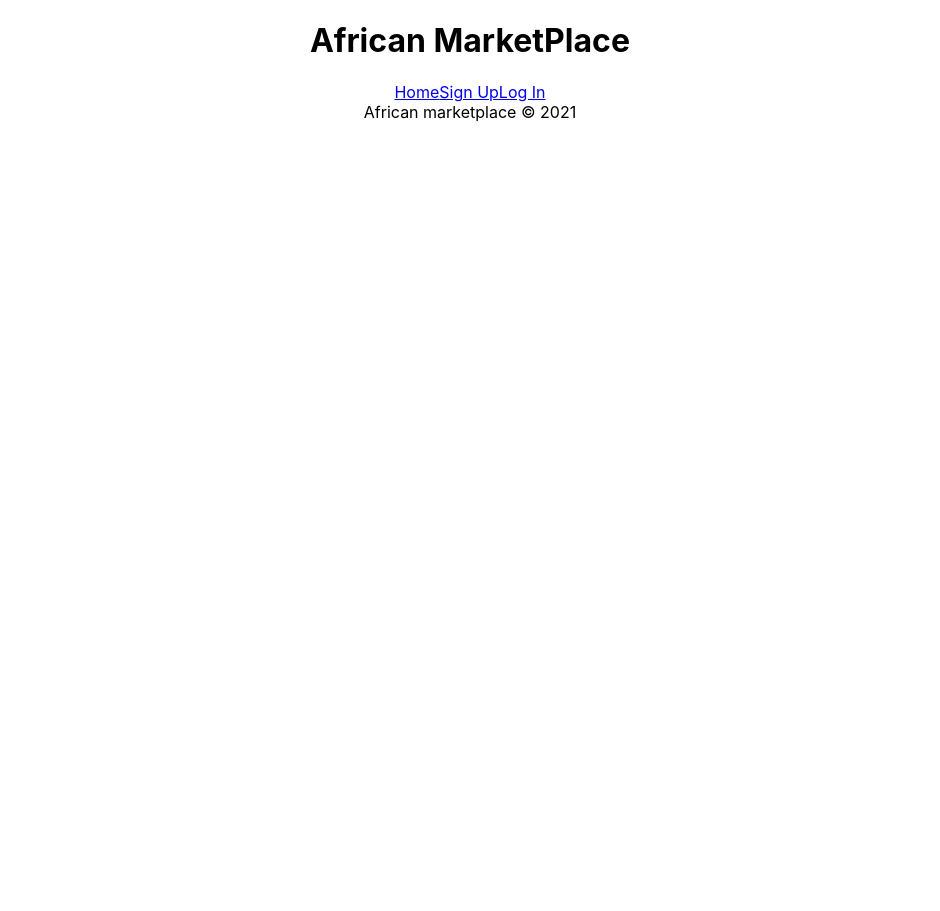
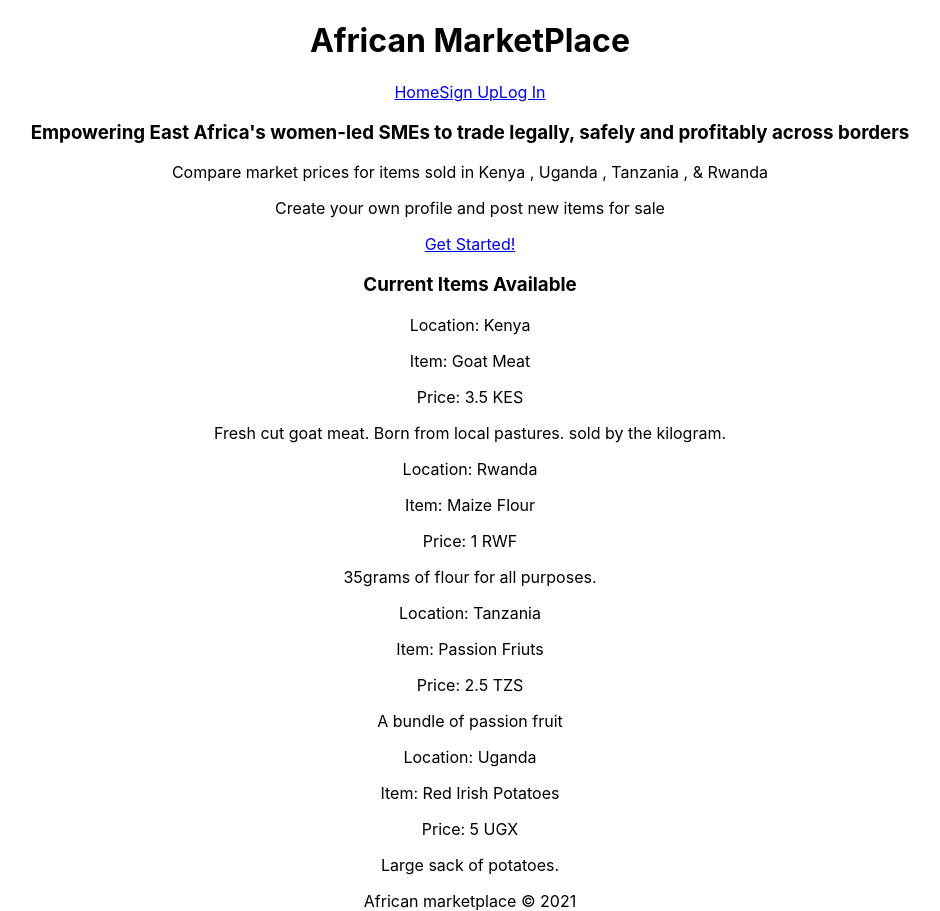
Before and after one commit to BWPT-African-Marketplace/Frontend, a React (Create React App) app: page / in a window 1280 px wide. Shown: the whole page, without its empty margins (170-1110 px from the left). Before the commit the page ends 800 px from the top, so only its background shows below. Built offline with nearby package versions, Linux system fonts and the light colour scheme.

Commit message:
Add Home Page

```diff
--- a/package.json
+++ b/package.json
@@ -12,6 +12,7 @@
     "react-router-dom": "^5.2.0",
     "react-scripts": "4.0.3",
     "styled-components": "^5.2.1",
+    "uuid": "^8.3.2",
     "web-vitals": "^1.1.0",
     "yup": "^0.32.9"
   },
--- a/src/App.css
+++ b/src/App.css
@@ -2,37 +2,7 @@
   text-align: center;
 }
 
-.App-logo {
-  height: 40vmin;
-  pointer-events: none;
-}
-
-@media (prefers-reduced-motion: no-preference) {
-  .App-logo {
-    animation: App-logo-spin infinite 20s linear;
-  }
-}
-
-.App-header {
-  background-color: #282c34;
-  min-height: 100vh;
-  display: flex;
-  flex-direction: column;
-  align-items: center;
-  justify-content: center;
-  font-size: calc(10px + 2vmin);
-  color: white;
-}
-
-.App-link {
-  color: #61dafb;
-}
-
-@keyframes App-logo-spin {
-  from {
-    transform: rotate(0deg);
-  }
-  to {
-    transform: rotate(360deg);
-  }
-}
+/* red -  #E84C3D
+   gray - #F3F3F3
+   dk gray - #2A2A2A
+   */
--- a/src/App.js
+++ b/src/App.js
@@ -1,12 +1,16 @@
+import Data from './components/DummyData'
 import Nav from './components/Nav'
 import Footer from './components/Footer'
+import Home from './pages/Home'
 import SignUp from './pages/SignUp'
 import LogIn from './pages/LogIn'
 import Profile from './pages/Profile'
 import { Route, Switch } from 'react-router-dom'
 import './App.css';
+import { useState } from 'react'
 
 function App() {
+  const [dumbData] = useState(Data)
   return (
     <div className="App">
      <Nav/>
@@ -19,7 +23,10 @@ function App() {
             <LogIn/>
           </Route>
           <Route path='/profile'>
-            <Profile/>
+            <Profile data = {dumbData}/>
+          </Route>
+          <Route path='/'>
+            <Home data = {dumbData}/>
           </Route>
         </Switch>
      </main>
--- /dev/null
+++ b/src/components/CreateItem.js
@@ -0,0 +1,14 @@
+import React from 'react'
+
+const CreateItem = ({item}) => {
+    return (
+        <div key = {item.id}>
+        <p>Location: {item.location}</p>
+        <p>Item: {item.itemName}</p>
+        <p>Price: {item.price}  <span>{item.value}</span></p>
+        <p>{item.description}</p>
+    </div>
+    )
+}
+
+export default CreateItem
--- /dev/null
+++ b/src/components/DummyData.js
@@ -0,0 +1,40 @@
+import { v4 as uuidv4 } from 'uuid';
+const Data = [
+    {
+        id: uuidv4(),
+        location:'Kenya',
+        itemName: 'Goat Meat' ,
+        price: '3.5',
+        value: 'KES',
+        description: 'Fresh cut goat meat. Born from local pastures. sold by the kilogram.'
+
+    },
+    {
+        id: uuidv4(),
+        location:'Rwanda',
+        itemName: 'Maize Flour' ,
+        price: '1',
+        value: 'RWF',
+        description: '35grams of flour for all purposes.'
+
+    },
+    {
+        id: uuidv4(),
+        location:'Tanzania',
+        itemName: 'Passion Friuts' ,
+        price: '2.5',
+        value: 'TZS',
+        description: 'A bundle of passion fruit'
+
+    },
+    {
+        id: uuidv4(),
+        location:'Uganda',
+        itemName: 'Red Irish Potatoes' ,
+        price: '5',
+        value: 'UGX',
+        description: 'Large sack of potatoes.'
+
+    },
+]
+ export default Data
--- a/src/components/MarketReference.js
+++ b/src/components/MarketReference.js
@@ -38,7 +38,7 @@ const Reference = () => {
 
             }
                return(
-                <article>
+                <article key = {Math.random() * 100}>
                     <h3>{title} Products</h3>
                     <ul>
                         {list.map( product => {
--- /dev/null
+++ b/src/pages/Home.js
@@ -0,0 +1,20 @@
+import React, { useState } from 'react'
+import { Link } from 'react-router-dom'
+import CreateItem from '../components/CreateItem'
+const Home = ({data}) => {
+    const [allItems] = useState(data)
+    return(
+        <section>
+            <article>
+                <h1> Empowering East Africa's women-led SMEs to trade legally, safely and profitably across borders</h1>
+                <p>Compare market prices for items sold in Kenya , Uganda , Tanzania , & Rwanda</p>
+                <p>Create your own profile and post new items for sale</p>
+                <Link to='/signup'>Get Started!</Link>
+            </article>
+            <h3>Current Items Available</h3>
+       { allItems.map( item => <CreateItem item = {item} /> )}
+        </section>
+    )
+}
+
+export default Home
--- a/src/pages/Profile.js
+++ b/src/pages/Profile.js
@@ -1,7 +1,9 @@
 import axios from 'axios'
-import React, { useState } from 'react'
+import React, { useState , useEffect} from 'react'
 import * as Yup from 'yup'
 import Reference from '../components/MarketReference'
+import CreateItem from '../components/CreateItem'
+import { v4 as uuidv4 } from 'uuid';
 const ItemSchema = Yup.object().shape({
     location:Yup
     .string()
@@ -15,20 +17,22 @@ const ItemSchema = Yup.object().shape({
     price:Yup
     .string()
     .required('Price Is Required'),
-    money:Yup
+    value:Yup
     .string()
-    .oneOf(['SHILLING','FRANC','USD','BITCOIN'] , 'Currency Is Required')
+    .oneOf(['KES','UGX','TZS', 'RWF' ,'BITCOIN'] , 'Currency Is Required')
+    .required()
 })
-const newItem = {id:Math.random() * 1000, location:'', itemName:'', description:'', price:'', money:''}
-const itemErrors = {location:'', itemName:'', description:'', price:'', money:''}
+const newItem = {id: uuidv4(), location:'', itemName:'', description:'', price:'', value:''}
+const itemErrors = {location:'', itemName:'', description:'', price:'', value:''}
 
 
 
-const Profile = () => {
+const Profile = ({data}) => {
     const [listing , setListing] = useState(newItem)
     const [formErrors , setFormErrors] = useState(itemErrors)
-    const [shopItems , setShopItems] = useState([])
-
+    const [shopItems , setShopItems] = useState(data)
+    const [ disabled , setDisabled] = useState(true)
+    console.log(shopItems)
     const validateItem = (name ,value) => {
         Yup.reach(ItemSchema , name)
         .validate(value)
@@ -37,10 +41,19 @@ const Profile = () => {
     }
 
     const handleChange = e => {
+        e.preventDefault()
         const { name , value } = e.target
         setListing({ ...listing , [name]: value })
        validateItem(name , value)
     }
+
+    // Enable Button
+    useEffect( () => {
+        ItemSchema.isValid(listing)
+        .then(isValid => setDisabled(!isValid))
+        .catch( err => console.log(err))
+    },[listing] )
+
     const postNewListing = item => {
         axios.post("https://reqres.in/api/order", item)
         .then( res => {
@@ -59,13 +72,13 @@ const Profile = () => {
 
         <section>
             <h2>Welcome Back!</h2>
-            <Reference/>
+            <Reference key = {uuidv4()}/>
             <h5>Create A New Listing</h5>
             <form onSubmit={handleSubmit}>
                 <div>{formErrors.location}</div>
                 <div>{formErrors.itemName}</div>
                 <div>{formErrors.price}</div>
-                <div>{formErrors.money}</div>
+                <div>{formErrors.value}</div>
                 <label htmlFor='location'>Location</label>
                 <select
                     name='location'
@@ -100,29 +113,21 @@ const Profile = () => {
                     className='price'
                 />
                 <select
-                    name='money'
-                    value={listing.money}
+                    name='value'
+                    value={listing.value}
                     onChange={handleChange}
                     >
                     <option value=''>--Select Currency--</option>
-                    <option value='SHILLING'>Shilling</option>
-                    <option value='FRANC'>Franc</option>
-                    <option value='USD'>USD</option>
+                    <option value='KES'>Kenyan Shilling</option>
+                    <option value='UGX'>Ugandan Shilling</option>
+                    <option value='TZS'>Tanzanian Shilling</option>
+                    <option value='RWF'>Rwandan Franc</option>
                     <option value='BITCOIN'>BitCoin</option>
                 </select>
                 </label>
-                <button>Add Item</button>
+                <button disabled = {disabled}>Add Item</button>
             </form>
-            {shopItems.map( item => {
-                return (
-                    <div key = {item.id}>
-                    <p>Location: {item.location}</p>
-                    <p>Item: {item.itemName}</p>
-                    <p>Price: {item.price}  <span>{item.money}</span></p>
-                    <p>{item.description}</p>
-                </div>
-                )
-            } )}
+            {shopItems.map( item => <CreateItem item = {item} /> )}
 
         </section>
     )
```
Also changed, not shown: 1 other file (tests, documents, lock files or other folders).
